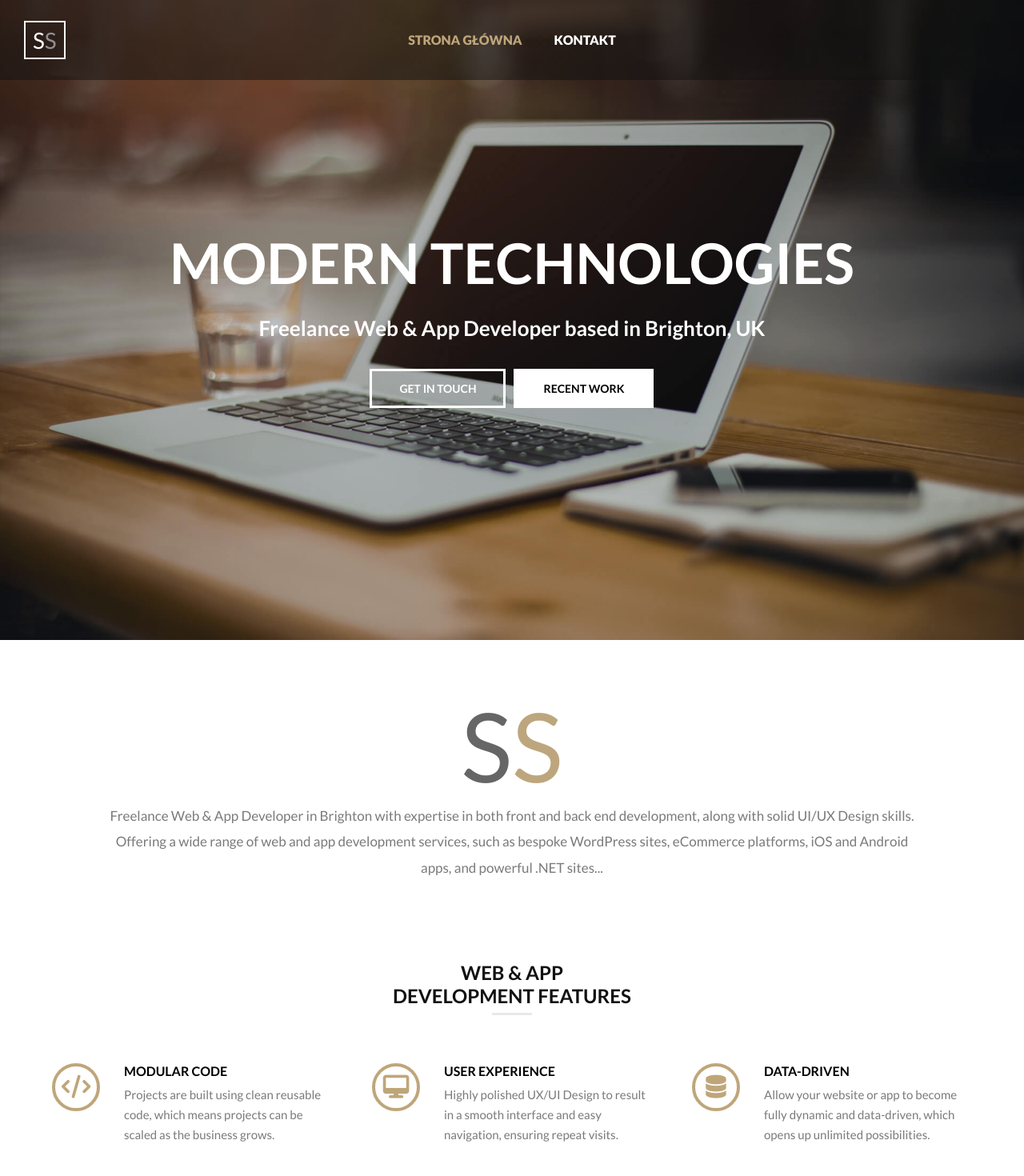
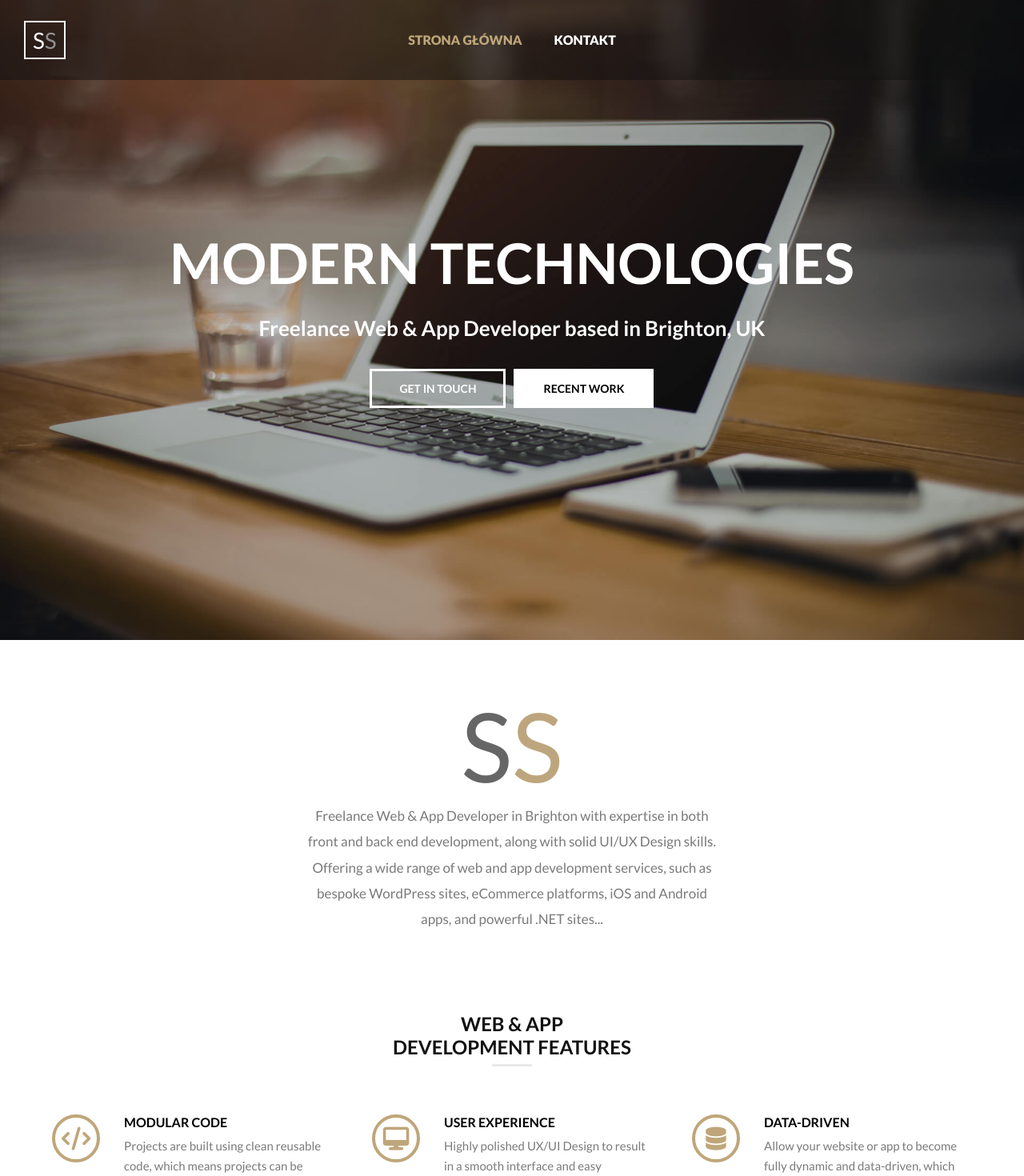
Before and after one commit to Wladyslav/ourapp, a React (Create React App) app: page / in a window 1280 px wide. Shown: the top 1470 px of the page at 80% size. Built offline with nearby package versions, Linux system fonts and the light colour scheme.

Commit message:
about section media

```diff
--- a/src/pages/mainPage/AboutSection/AboutSection.module.scss
+++ b/src/pages/mainPage/AboutSection/AboutSection.module.scss
@@ -97,3 +97,15 @@
   margin-left: 30px;
   width: 65%;
 }
+
+@media (min-width: 768px) {
+  .description_container {
+    width: 60vw;
+  }
+}
+
+@media (min-width: 1240px) {
+  .description_container {
+    width: 40vw;
+  }
+}
```
